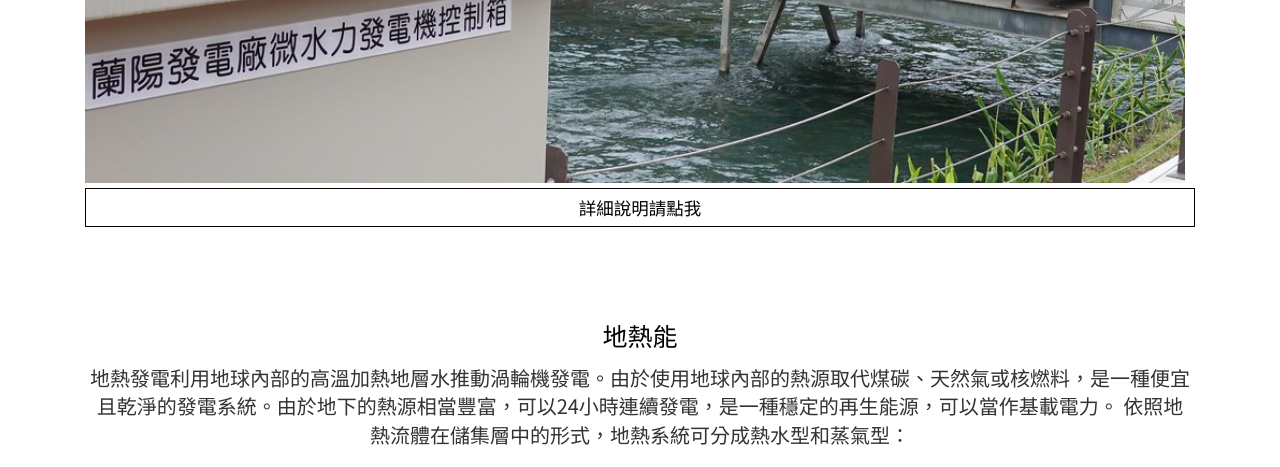
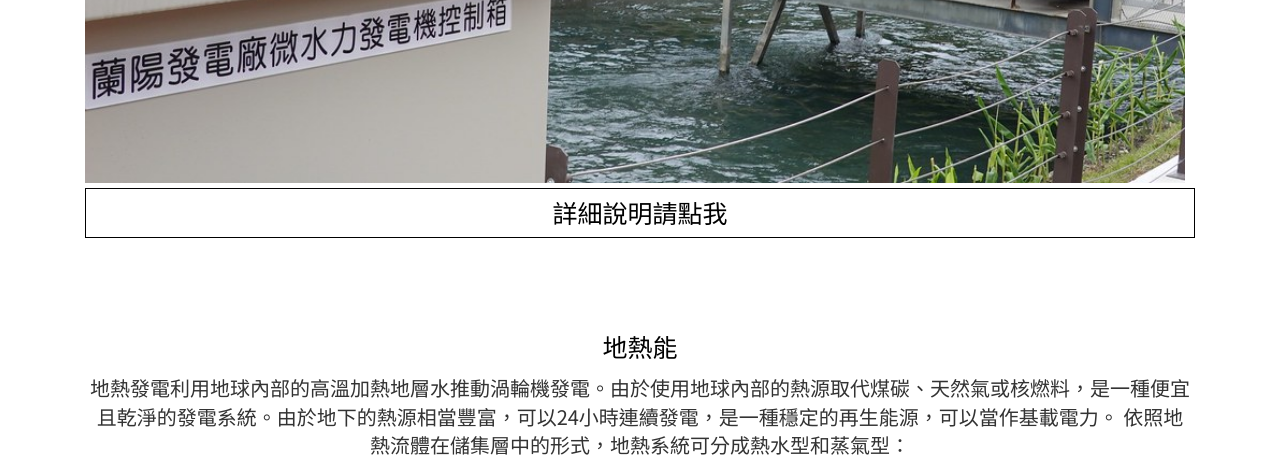
Before and after one commit to ZJ-Zhang-0906/Market_risk_assessment_system, a PHP site: page /GP125.php in a window 1280 px wide. Shown: the part 3534-4001 px from the top of the page. Run offline with PHP 8.4, Linux system fonts and the light colour scheme.

Commit message:
更改樣式

```diff
--- a/DarkJoe/GP125.php
+++ b/DarkJoe/GP125.php
@@ -163,7 +163,7 @@
 
                         <img class="mar-bottom" src="assets/images/小水利.jpg" alt="小水利">
                         <a href="https://learnenergy.tw/index.php?inter=knowledge&caid=4&id=650"
-                            class="btn btn-primary setcen" style="font-size: 0.7em;">詳細說明請點我</a><br>
+                            class="btn btn-primary setcen" >詳細說明請點我</a><br>
                     </div>
 
                 </div>
```
